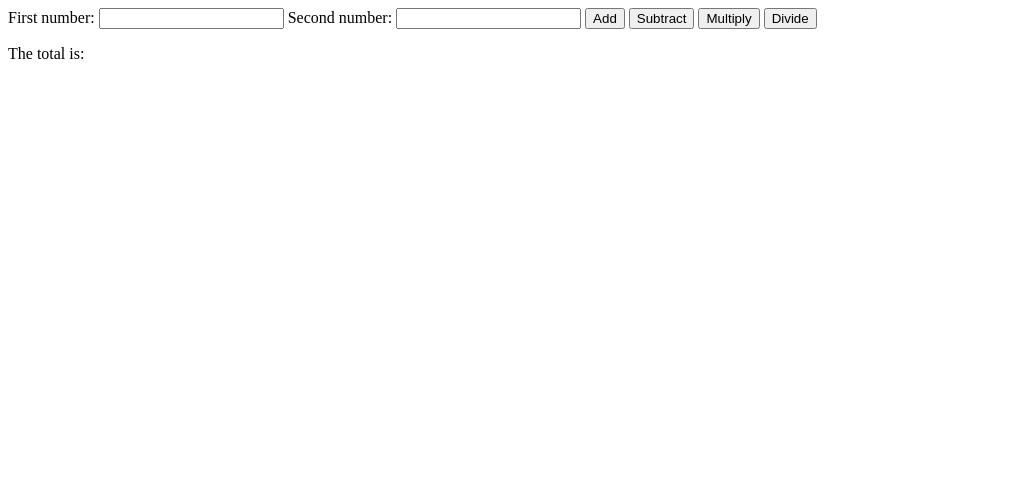
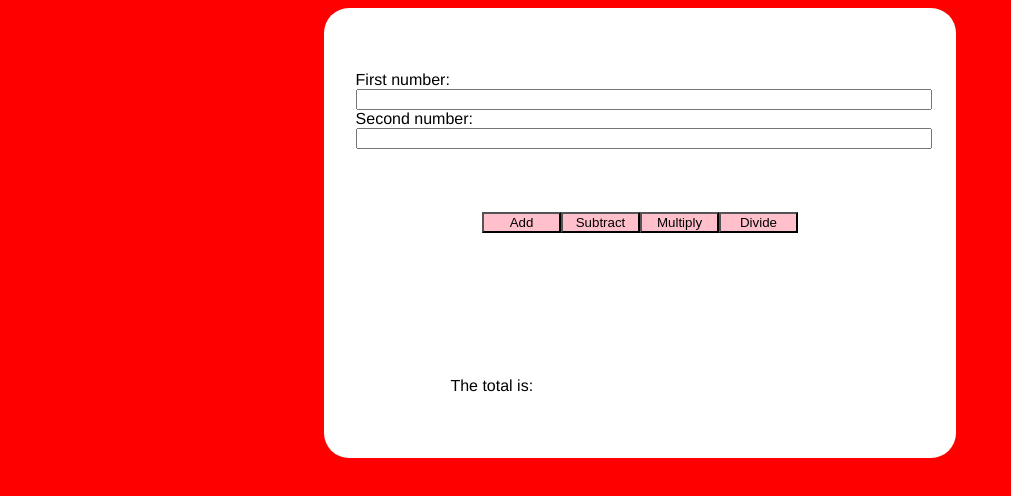
Before and after one commit to gdickins/calculator, a plain HTML site: page index.html in a window 1280 px wide. Shown: the whole page, without its empty margins (0-1011 px from the left). Drawn offline with Linux system fonts and the light colour scheme.

Commit message:
added styles

```diff
--- a/index.html
+++ b/index.html
@@ -3,16 +3,23 @@
   <head>
     <meta charset="utf-8">
     <title>Calculator</title>
+    <link media="screen" rel="stylesheet" href="styles/main.css"/>
   </head>
   <body>
+    <div class="wrapper">
+      <div class="inputs">
         First number: <input id="num1">
         Second number: <input id="num2">
+      </div>
+      <div class="buttons">
         <button type="submit" id="add">Add</button>
         <button type="submit" id="subtract">Subtract</button>
         <button type="submit" id="multiply">Multiply</button>
         <button type="submit" id="divide">Divide</button>
+      </div>
     <p>The total is: <span id="answer"></span>
     </p>
+    </div>
     <script src="main.js" type="text/javascript"></script>
   </body>
 </html>
--- /dev/null
+++ b/styles/main.scss
@@ -0,0 +1,41 @@
+body {
+  background: red;
+  font-family: helvetica;
+}
+.wrapper {
+  background: white;
+  width: 50%;
+  height: 450px;
+  margin: 0 auto;
+  border-radius: 25px;
+}
+.inputs {
+  padding-top: 10%;
+  width: 90%;
+  margin: 0 auto;
+  input {
+    width: 100%;
+  }
+}
+.buttons {
+  width: 50%;
+  margin: 0 auto;
+  padding-top: 10%;
+  button{
+    background: pink;
+    width: 25%;
+    float: left;
+  }
+  button:hover {
+    background: red;
+  }
+}
+span {
+  font-size: 56px;
+  color: red;
+}
+p {
+  padding-top: 20%;
+  width: 60%;
+  margin: 0 auto;
+}
```
Also changed, not shown: styles/main.css (added), 3 other files. Lines whose indentation alone changed are shown as unchanged.
